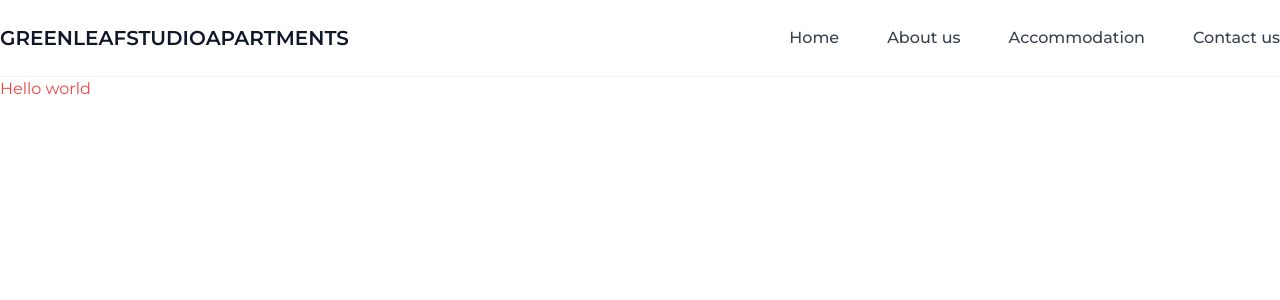
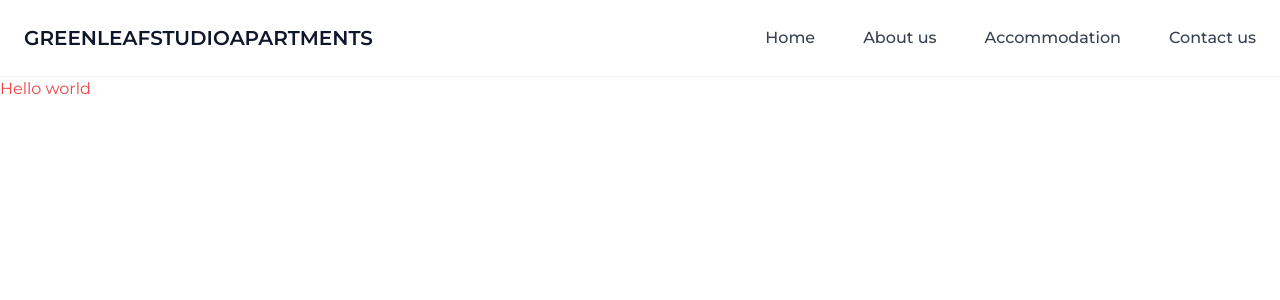
Before and after one commit to IlijaRad/apartments, a Next.js app: page / in a window 1280 px wide. Shown: the top 300 px of the page. Built offline with nearby package versions, Linux system fonts and the light colour scheme.

Commit message:
- add px to header

```diff
--- a/components/Header.js
+++ b/components/Header.js
@@ -27,7 +27,7 @@ const LINKS = [
 const Header = () => {
   return (
     <div className="border-b border-gray-100">
-      <header className="py-6 max-w-7xl flex items-center justify-center mx-auto">
+      <header className="p-6 max-w-7xl flex items-center justify-center mx-auto">
         <div className="flex w-full justify-between items-center">
           <div className="uppercase text-[#0F172A] text-xl font-semibold">
             <Link href={HOME}>
```
